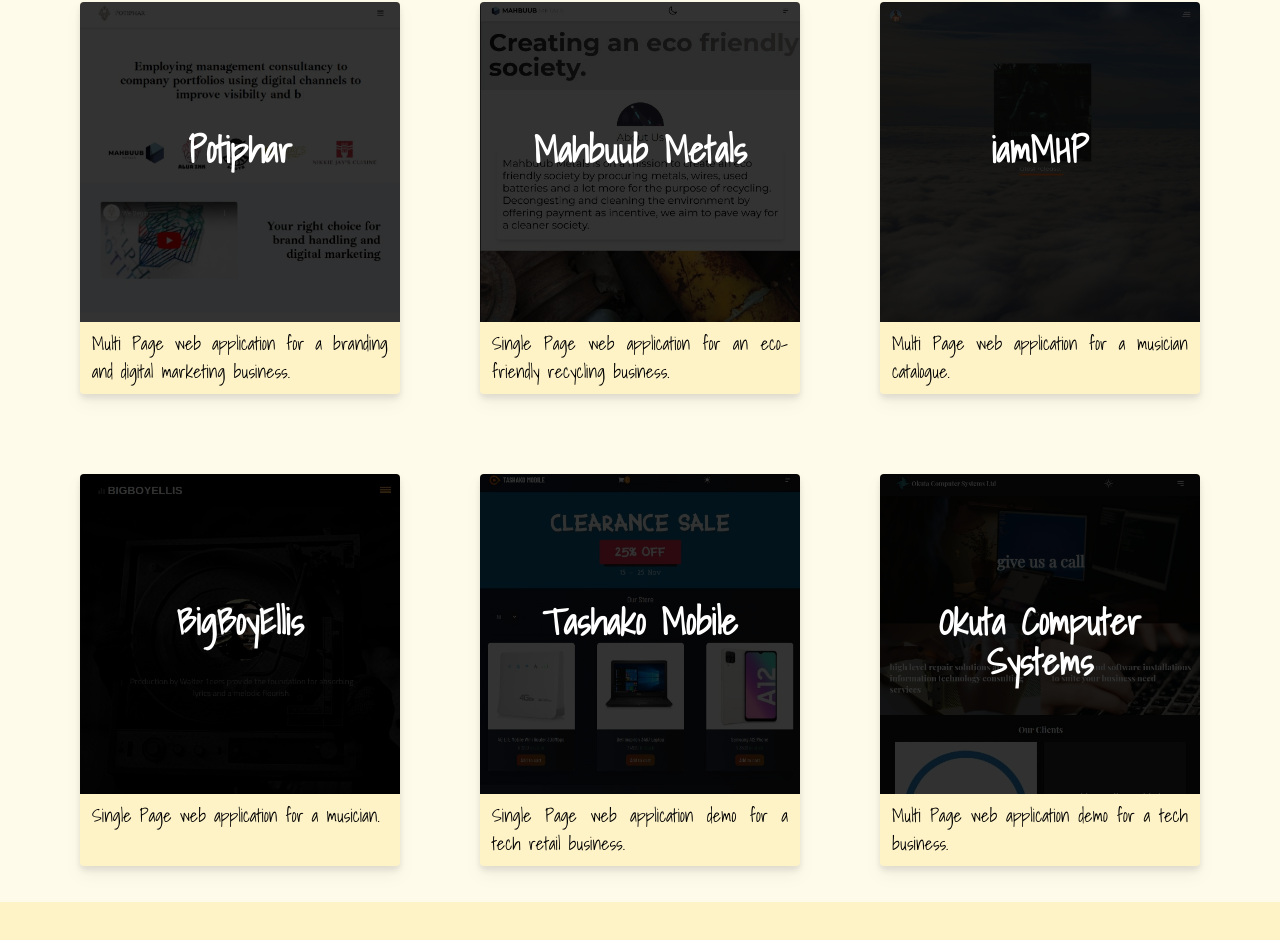
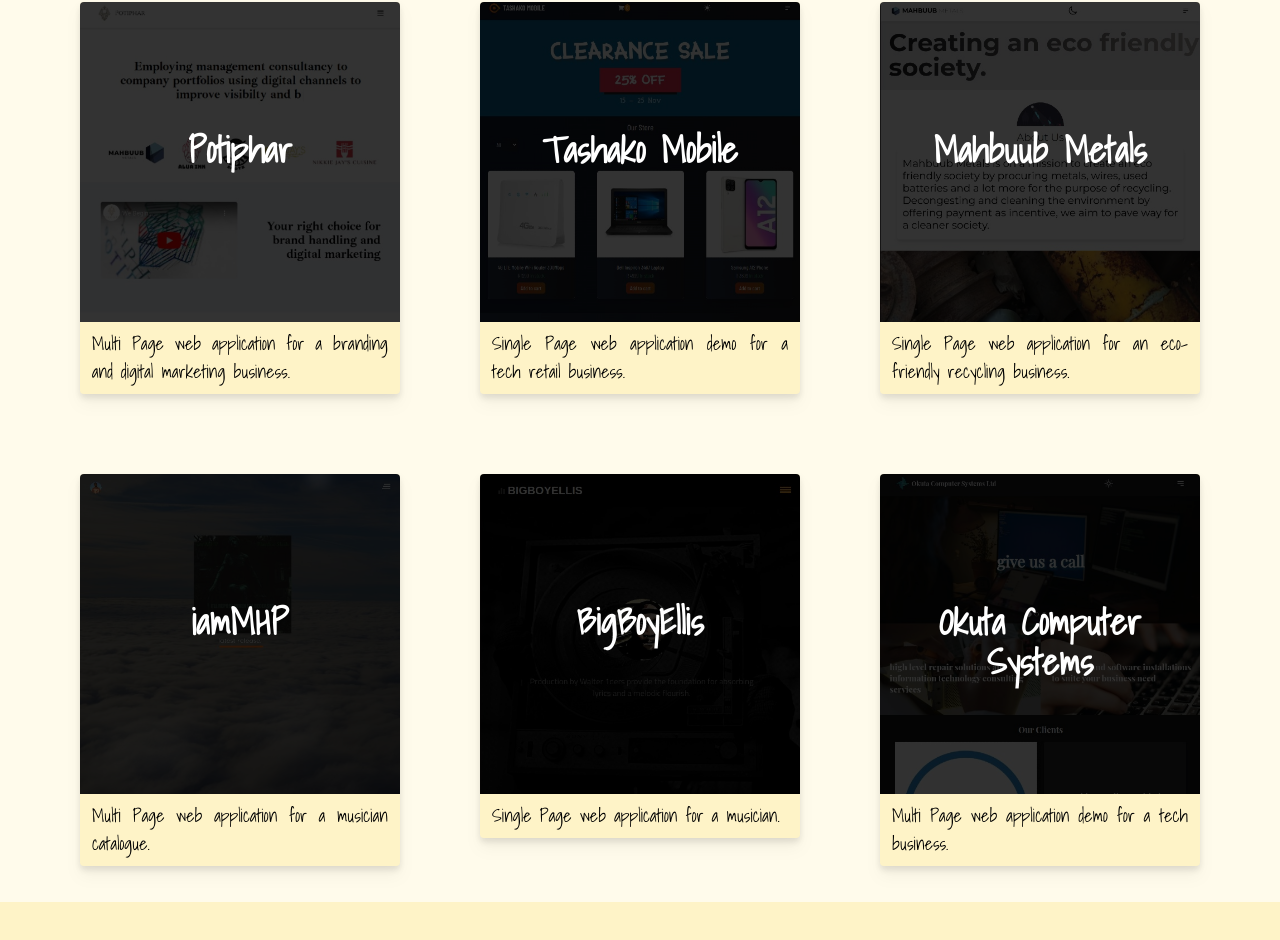
Before and after one commit to abu-git/sam-cv, a Next.js app: page / in a window 1280 px wide. Shown: the part 1498-2438 px from the top of the page. Built offline with nearby package versions, Linux system fonts and the light colour scheme.

Commit message:
projects url added

```diff
--- a/components/Projects.js
+++ b/components/Projects.js
@@ -8,6 +8,7 @@ function Projects() {
         <div className='bg-amber-50 text-black dark:bg-black dark:text-white px-10 md:px-20 py-9'>
             <h3 className='text-3xl font-semibold text-center'>Projects</h3>
             <main className='mt-7 grid grid-cols-1 md:grid-cols-2 lg:grid-cols-3 gap-8 md:gap-20'>
+                <a target='_blank' href='https://www.potiphar.org/' rel='noreferrer'>
                     <div className='flex flex-col cursor-pointer bg-amber-100 dark:bg-stone-800 rounded drop-shadow-lg overflow-hidden'>
                         <div className='relative'>
                             <Image
@@ -25,7 +26,30 @@ function Projects() {
                             Multi Page web application for a branding and digital marketing business.
                         </span>
                     </div>
+                </a>
 
+                <a target='_blank' href='https://tashakomobile.vercel.app/' rel='noreferrer'>
+                    <div className='flex flex-col cursor-pointer bg-amber-100 dark:bg-stone-800 rounded drop-shadow-lg overflow-hidden'>
+                        <div className='relative'>
+                            <Image
+                                width={433}
+                                height={433}
+                                alt="tashako mobile"
+                                src="/tashako.jpg"
+                                className='brightness-[0.2] w-full'
+                            />
+                            <div className='absolute -mt-36 md:-mt-48 w-full'>
+                                <h4 className='brightness-100 font-bold text-4xl text-white px-5 text-center'>Tashako Mobile</h4>
+                            </div>
+                        </div>
+                        <span className='text-lg px-3 py-2 text-justify'>
+                            Single Page web application demo for a tech retail business.
+                        </span>
+                    </div>
+                </a>
+
+
+                <a target='_blank' href='https://www.mahbuubmetals.com' rel='noreferrer'>
                     <div className='flex flex-col cursor-pointer bg-amber-100 dark:bg-stone-800 rounded drop-shadow-lg overflow-hidden'>
                         <div className='relative'>
                             <Image
@@ -43,7 +67,9 @@ function Projects() {
                             Single Page web application for an eco-friendly recycling business.
                         </span>
                     </div>
+                </a>
 
+                <a target='_blank' href='https://www.iammhp.com' rel='noreferrer'>
                     <div className='flex flex-col cursor-pointer bg-amber-100 dark:bg-stone-800 rounded drop-shadow-lg overflow-hidden'>
                         <div className='relative'>
                             <Image
@@ -61,7 +87,9 @@ function Projects() {
                             Multi Page web application for a musician catalogue.
                         </span>
                     </div>
+                </a>
 
+                <a target='_blank' href='https://www.bigboyellis.com' rel='noreferrer'>
                     <div className='flex flex-col cursor-pointer bg-amber-100 dark:bg-stone-800 rounded drop-shadow-lg overflow-hidden'>
                         <div className='relative'>
                             <Image
@@ -79,25 +107,9 @@ function Projects() {
                             Single Page web application for a musician.
                         </span>
                     </div>
+                </a>
 
-                <div className='flex flex-col cursor-pointer bg-amber-100 dark:bg-stone-800 rounded drop-shadow-lg overflow-hidden'>
-                    <div className='relative'>
-                        <Image
-                            width={433}
-                            height={433}
-                            alt="tashako mobile"
-                            src="/tashako.jpg"
-                            className='brightness-[0.2] w-full'
-                        />
-                        <div className='absolute -mt-36 md:-mt-48 w-full'>
-                            <h4 className='brightness-100 font-bold text-4xl text-white px-5 text-center'>Tashako Mobile</h4>
-                        </div>
-                    </div>
-                    <span className='text-lg px-3 py-2 text-justify'>
-                        Single Page web application demo for a tech retail business.
-                    </span>
-                </div>
-
+                <a target='_blank' href='https://okuta.vercel.app/' rel='noreferrer'>
                     <div className='flex flex-col cursor-pointer bg-amber-100 dark:bg-stone-800 rounded drop-shadow-lg overflow-hidden'>
                         <div className='relative'>
                             <Image
@@ -115,6 +127,8 @@ function Projects() {
                             Multi Page web application demo for a tech business.
                         </span>
                     </div>
+                </a>
+
             </main>
         </div>
     </>
```
Lines whose indentation alone changed are shown as unchanged.
